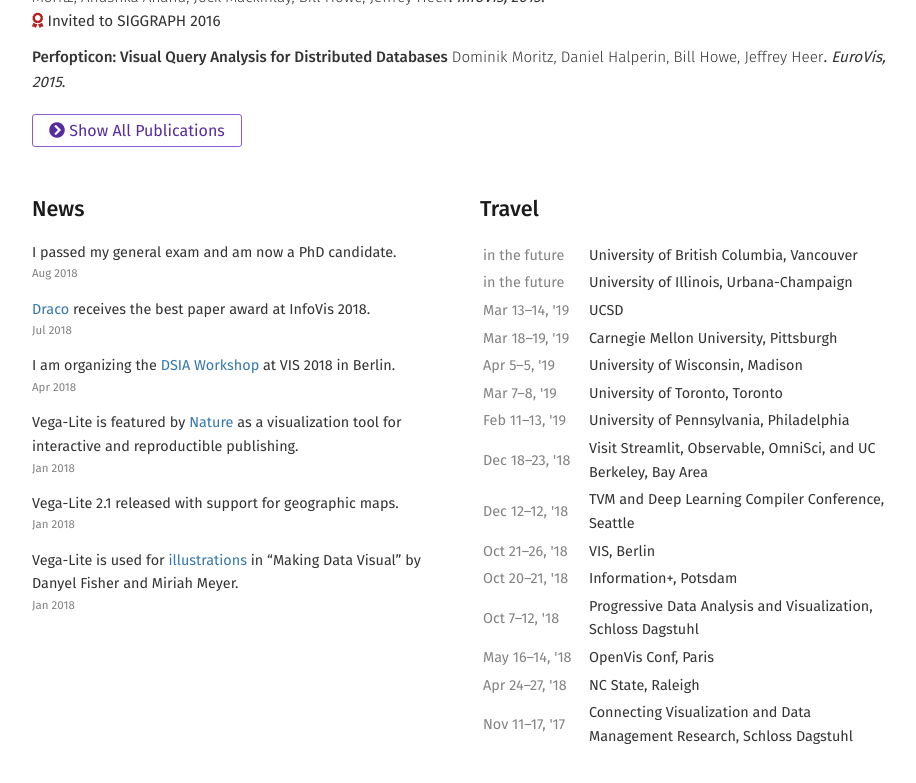
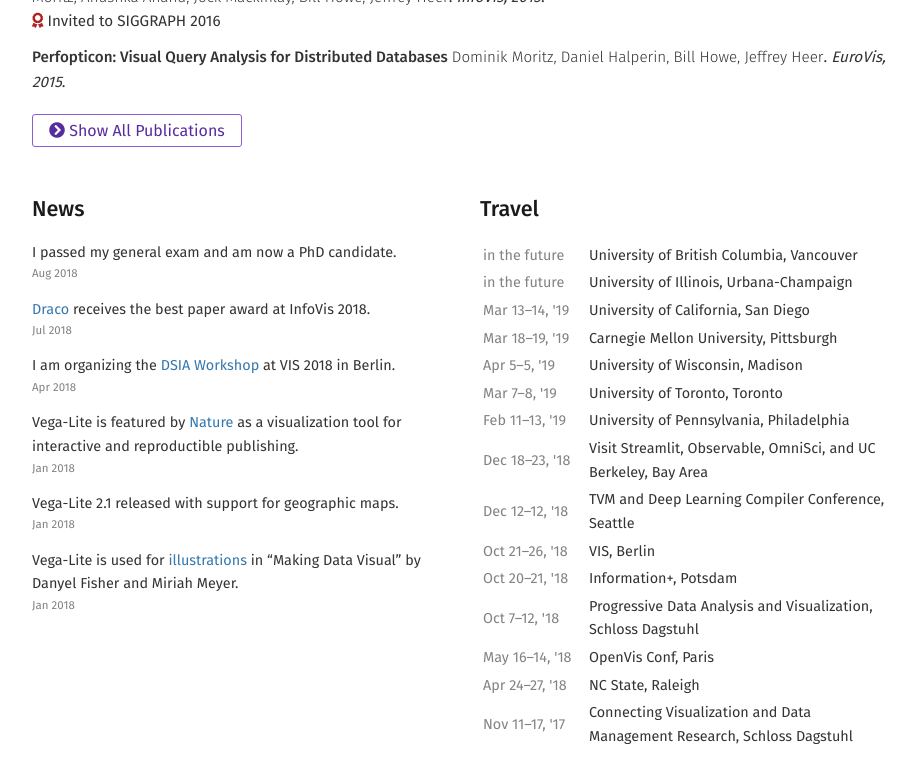
Before and after one commit to domoritz/domoritz.github.io, a Jekyll site: the page built from index.md, in a window 1280 px wide and 900 px high, scrolled down 1586 px, cut to the strip 0-796 px from the top of the window. Shown: the top 783 px of the strip, without its empty margins (176-1092 px from the left). Built offline with Jekyll 4.4.1, drawn with Linux system fonts in a browser that asks for light colours; nearby versions of some CDN libraries.

Commit message:
Spell out UCSD

```diff
--- a/_data/travel.yml
+++ b/_data/travel.yml
@@ -2,7 +2,8 @@
   where: Vancouver
 - title: University of Illinois
   where: Urbana-Champaign
-- title: UCSD
+- title: University of California
+  where: San Diego
   start: 2019-03-13
   end: 2019-03-14
 - title: Carnegie Mellon University
```
